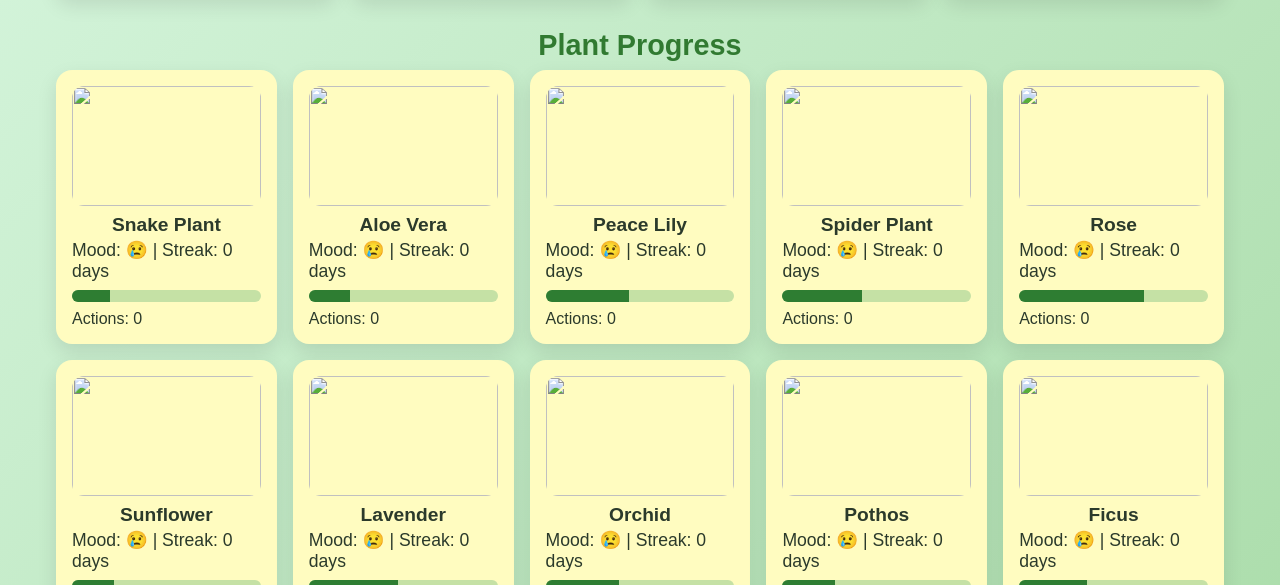
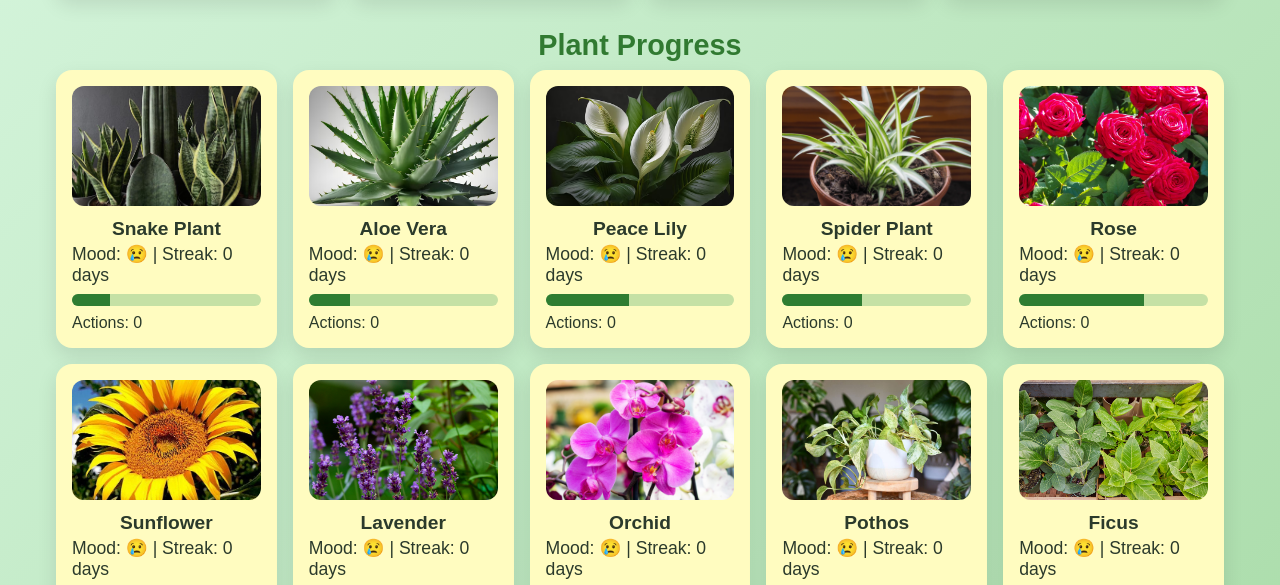
Before and after one commit to Rash6906/virtual-plant-care-assistant, a plain HTML site: page progress.html in a window 1280 px wide. Shown: the part 363-948 px from the top of the page. Drawn offline with Linux system fonts and the light colour scheme.

Commit message:
Update progress.html

```diff
--- a/progress.html
+++ b/progress.html
@@ -128,17 +128,17 @@ const logs=JSON.parse(localStorage.getItem(STORAGE_KEY))||{};
 
 // Plant list and images
 const plantDataList = {
-  'Snake Plant': 'Images/snack.jpg',
-  'Aloe Vera': 'Images/aloevera.jpg',
-  'Peace Lily': 'Images/lilly.jpg',
-  'Spider Plant': 'Images/spider.jpg',
-  'Rose': 'Images/rose.jpg',
-  'Sunflower': 'Images/sunflower.jpg',
-  'Lavender': 'Images/lavender.jpg',
-  'Orchid': 'Images/orchid.jpg',
-  'Pothos': 'Images/pothos.jpg',
-  'Ficus': 'Images/ficus.jpg',
-  'Monstera': 'Images/Monstera.jpg'
+  'Snake Plant': 'snack.jpg',
+  'Aloe Vera': 'aloevera.jpg',
+  'Peace Lily': 'lilly.jpg',
+  'Spider Plant': 'spider.jpg',
+  'Rose': 'rose.jpg',
+  'Sunflower': 'sunflower.jpg',
+  'Lavender': 'lavender.jpg',
+  'Orchid': 'orchid.jpg',
+  'Pothos': 'pothos.jpg',
+  'Ficus': 'ficus.jpg',
+  'Monstera': 'Monstera.jpg'
 };
 
 const plantNames=Object.keys(plantDataList);
```
